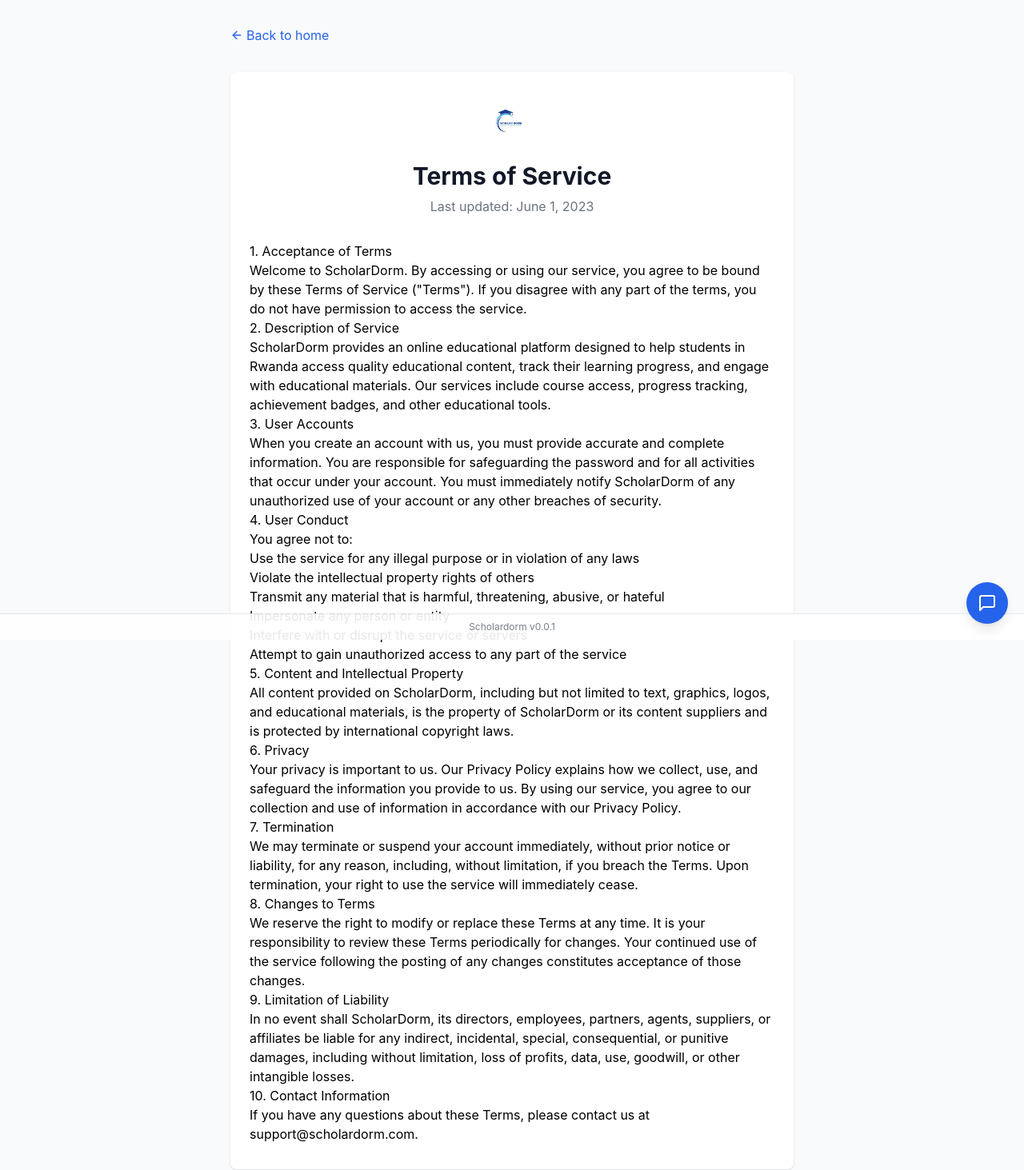
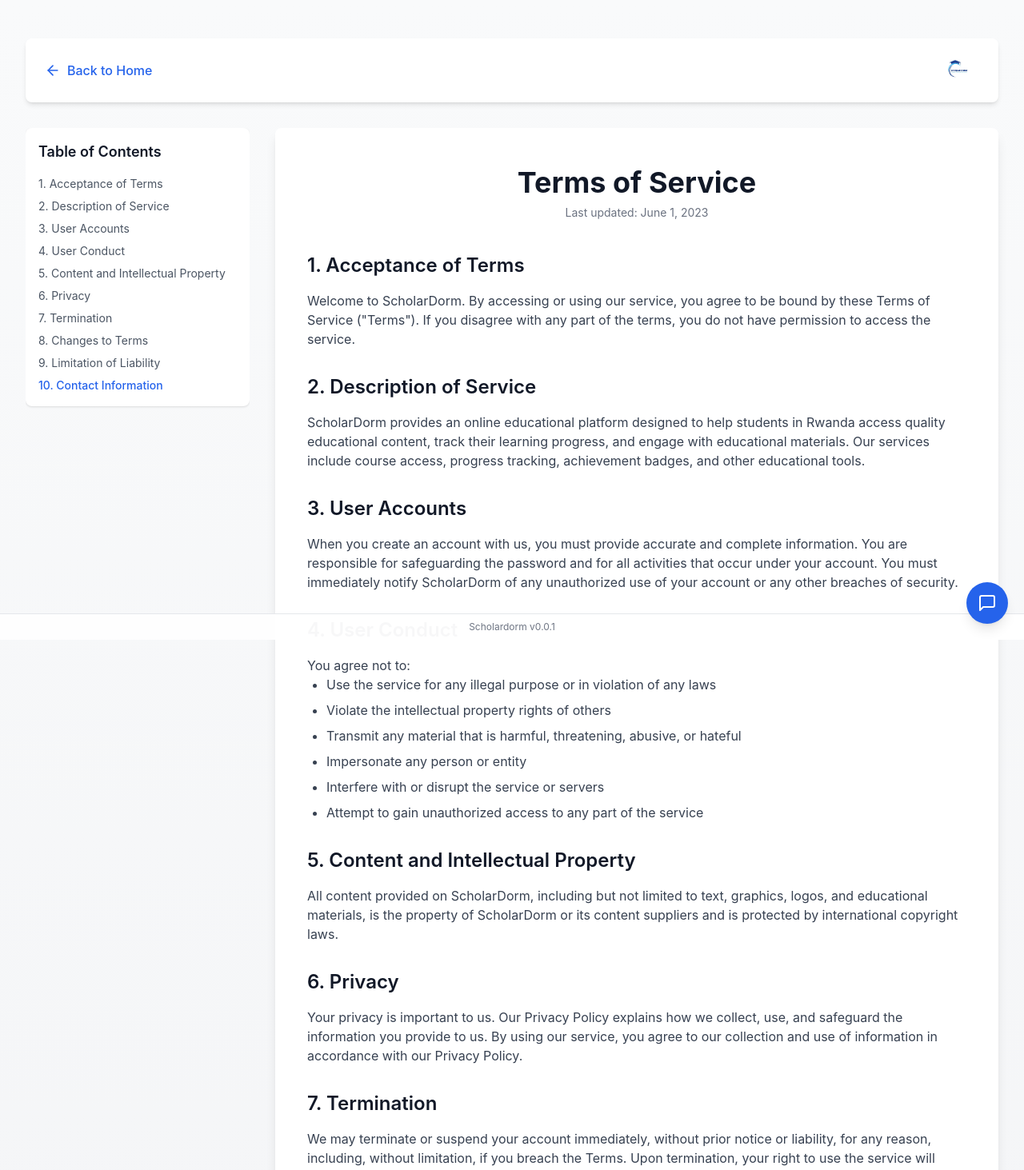
Before and after one commit to JoyOffere/ScholarDorm-Capstone, a React (Vite) app: page /terms in a window 1280 px wide. Shown: the top 1463 px of the page at 80% size. Built offline with nearby package versions, Linux system fonts and the light colour scheme.

Commit message:
feat: Add click-outside-to-close functionality and enhance animations for modals

```diff
--- a/landingPage/components/WelcomeModal.tsx
+++ b/landingPage/components/WelcomeModal.tsx
@@ -53,6 +53,12 @@
     }
   };
 
+  const handleBackdropClick = (e: React.MouseEvent<HTMLDivElement>) => {
+    if (e.target === e.currentTarget) {
+      handleClose();
+    }
+  };
+
   return (
     <AnimatePresence>
       {isOpen && (
@@ -65,13 +71,20 @@
           role="dialog"
           aria-modal="true"
           aria-labelledby="modal-title"
+          onClick={handleBackdropClick}
         >
           <motion.div
-            initial={{ scale: 0.85, opacity: 0, y: 50 }}
-            animate={{ scale: 1, opacity: 1, y: 0 }}
-            exit={{ scale: 0.85, opacity: 0, y: 50 }}
-            transition={{ type: 'spring', stiffness: 120, damping: 20 }}
+            initial={{ scale: 0.8, opacity: 0, y: 60, rotateX: 15 }}
+            animate={{ scale: 1, opacity: 1, y: 0, rotateX: 0 }}
+            exit={{ scale: 0.9, opacity: 0, y: 40, rotateX: -10 }}
+            transition={{
+              type: 'spring',
+              stiffness: 200,
+              damping: 25,
+              mass: 0.8
+            }}
             className="bg-white rounded-3xl shadow-2xl w-full max-w-lg overflow-hidden relative border border-gray-100/50"
+            onClick={(e) => e.stopPropagation()}
           >
             {/* Close button */}
             <motion.button
--- a/package.json
+++ b/package.json
@@ -13,11 +13,12 @@
   },
   "dependencies": {
     "@supabase/supabase-js": "^2.45.4",
-    "framer-motion": "^11.5.4",
+    "framer-motion": "^11.18.2",
     "lucide-react": "^0.441.0",
     "react": "^18.3.1",
     "react-dom": "^18.3.1",
     "react-hook-form": "^7.53.0",
+    "react-intersection-observer": "^9.16.0",
     "react-router-dom": "^6.26.2",
     "recharts": "^2.12.7",
     "sonner": "^2.0.7"
--- a/src/components/auth/RSLModal.tsx
+++ b/src/components/auth/RSLModal.tsx
@@ -1,4 +1,5 @@
 import React, { useState, useEffect, useRef } from 'react';
+import { motion } from 'framer-motion';
 import { XIcon, SettingsIcon, ChevronLeftIcon, ChevronRightIcon, PlayIcon, PauseIcon, Volume2Icon, VolumeXIcon, FullscreenIcon, AlertCircleIcon, FileTextIcon } from 'lucide-react';
 import { supabase } from '../../lib/supabase';
 import { RSLVideo, RSLSign, RSLCategory, getCategoryDisplayName, getCategoryIcon } from '../../lib/rsl-service';
@@ -86,17 +87,40 @@
     }
   };
 
+  const handleBackdropClick = (e: React.MouseEvent<HTMLDivElement>) => {
+    if (e.target === e.currentTarget) {
+      onClose();
+    }
+  };
+
   if (!isOpen) return null;
 
   const videos = content.filter(c => c.type === 'video').map(c => c.data as RSLVideo);
   const currentVideo = videos[currentVideoIndex];
 
   return (
-    <div className="fixed inset-0 z-50 flex items-center justify-center p-4 bg-black/60 backdrop-blur-sm">
-      <div
+    <motion.div
+      initial={{ opacity: 0 }}
+      animate={{ opacity: 1 }}
+      exit={{ opacity: 0 }}
+      transition={{ duration: 0.4, ease: 'easeOut' }}
+      className="fixed inset-0 z-50 flex items-center justify-center p-4 bg-black/60 backdrop-blur-sm"
+      onClick={handleBackdropClick}
+    >
+      <motion.div
+        initial={{ scale: 0.9, opacity: 0, y: 20 }}
+        animate={{ scale: 1, opacity: 1, y: 0 }}
+        exit={{ scale: 0.95, opacity: 0, y: 10 }}
+        transition={{
+          type: 'spring',
+          stiffness: 300,
+          damping: 30,
+          mass: 0.6
+        }}
         className={`bg-white rounded-2xl shadow-2xl w-full max-w-5xl max-h-[90vh] overflow-hidden transition-all duration-300 ${
           accessibilitySettings.high_contrast ? 'bg-gray-900 text-white border-2 border-white' : ''
         }`}
+        onClick={(e) => e.stopPropagation()}
       >
         <div className={`p-6 border-b flex justify-between items-center ${accessibilitySettings.high_contrast ? 'border-white' : 'border-gray-200'}`}>
           <h2 className={`text-2xl font-bold ${accessibilitySettings.large_text ? 'text-3xl' : ''} ${
@@ -411,7 +435,7 @@
             Close
           </button>
         </div>
-      </div>
-    </div>
+      </motion.div>
+    </motion.div>
   );
 };
--- a/src/components/legal/TermsOfService.tsx
+++ b/src/components/legal/TermsOfService.tsx
@@ -1,117 +1,241 @@
-import React from 'react';
-import { Link } from 'react-router-dom';
+import React, { useState, useEffect } from 'react';
+import { Link, useLocation } from 'react-router-dom';
 import { ArrowLeftIcon } from 'lucide-react';
+import { motion, AnimatePresence } from 'framer-motion';
+import { useInView } from 'react-intersection-observer';
+
+const sections = [
+  { id: 'acceptance', title: '1. Acceptance of Terms' },
+  { id: 'description', title: '2. Description of Service' },
+  { id: 'user-accounts', title: '3. User Accounts' },
+  { id: 'user-conduct', title: '4. User Conduct' },
+  { id: 'content-ip', title: '5. Content and Intellectual Property' },
+  { id: 'privacy', title: '6. Privacy' },
+  { id: 'termination', title: '7. Termination' },
+  { id: 'changes', title: '8. Changes to Terms' },
+  { id: 'liability', title: '9. Limitation of Liability' },
+  { id: 'contact', title: '10. Contact Information' },
+];
+
 export const TermsOfService: React.FC = () => {
-  return <div className="min-h-screen bg-gray-50 pb-8">
-      <div className="max-w-3xl mx-auto py-8 px-4 sm:px-6 lg:px-8">
-        <div className="mb-8">
-          <Link to="/" className="inline-flex items-center text-blue-600 hover:text-blue-800">
-            <ArrowLeftIcon size={16} className="mr-1" />
-            <span>Back to home</span>
+  const [activeSection, setActiveSection] = useState<string>('acceptance');
+  const { hash } = useLocation();
+
+  // Smooth scroll to section when hash changes
+  useEffect(() => {
+    if (hash) {
+      const element = document.getElementById(hash.replace('#', ''));
+      if (element) {
+        element.scrollIntoView({ behavior: 'smooth' });
+      }
+    }
+  }, [hash]);
+
+  return (
+    <div className="min-h-screen bg-gradient-to-b from-gray-50 to-gray-100 py-12">
+      <div className="max-w-7xl mx-auto px-4 sm:px-6 lg:px-8">
+        {/* Header */}
+        <motion.div
+          initial={{ opacity: 0, y: -20 }}
+          animate={{ opacity: 1, y: 0 }}
+          transition={{ duration: 0.5 }}
+          className="sticky top-0 z-10 bg-white shadow-md rounded-lg py-4 mb-8"
+        >
+          <div className="flex items-center justify-between px-6">
+            <Link
+              to="/"
+              className="inline-flex items-center text-blue-600 hover:text-blue-800 transition-colors duration-300"
+            >
+              <ArrowLeftIcon size={20} className="mr-2" />
+              <span className="font-medium">Back to Home</span>
             </Link>
+            <div className="hidden md:block">
+              <img
+                src="/SCHOLARDORM_LOGO.png"
+                alt="ScholarDorm Logo"
+                className="h-12"
+              />
             </div>
-        <div className="bg-white shadow rounded-lg overflow-hidden">
-          <div className="px-6 py-8">
-            <div className="text-center mb-8">
-              <img src="/SCHOLARDORM_LOGO.png" alt="ScholarDorm Logo" className="h-16 mx-auto mb-4" />
-              <h1 className="text-3xl font-bold text-gray-900">
+          </div>
+        </motion.div>
+
+        {/* Main Content */}
+        <div className="grid grid-cols-1 md:grid-cols-4 gap-8">
+          {/* Table of Contents (Sticky Sidebar) */}
+          <motion.aside
+            initial={{ opacity: 0, x: -20 }}
+            animate={{ opacity: 1, x: 0 }}
+            transition={{ duration: 0.5, delay: 0.2 }}
+            className="hidden md:block md:col-span-1 sticky top-24 max-h-[calc(100vh-8rem)] overflow-y-auto"
+          >
+            <div className="bg-white rounded-lg shadow p-4">
+              <h3 className="text-lg font-semibold text-gray-900 mb-4">
+                Table of Contents
+              </h3>
+              <ul className="space-y-2">
+                {sections.map((section) => (
+                  <li key={section.id}>
+                    <a
+                      href={`#${section.id}`}
+                      className={`block text-sm transition-colors duration-200 ${
+                        activeSection === section.id
+                          ? 'text-blue-600 font-medium'
+                          : 'text-gray-600 hover:text-blue-500'
+                      }`}
+                      onClick={() => setActiveSection(section.id)}
+                    >
+                      {section.title}
+                    </a>
+                  </li>
+                ))}
+              </ul>
+            </div>
+          </motion.aside>
+
+          {/* Terms Content */}
+          <motion.div
+            initial={{ opacity: 0, y: 20 }}
+            animate={{ opacity: 1, y: 0 }}
+            transition={{ duration: 0.5, delay: 0.3 }}
+            className="md:col-span-3 bg-white shadow-lg rounded-lg overflow-hidden"
+          >
+            <div className="px-6 py-8 sm:px-10 sm:py-12">
+              <div className="text-center mb-10">
+                <img
+                  src="/SCHOLARDORM_LOGO.png"
+                  alt="ScholarDorm Logo"
+                  className="h-16 mx-auto mb-4 md:hidden"
+                />
+                <h1 className="text-3xl sm:text-4xl font-bold text-gray-900">
                   Terms of Service
                 </h1>
-              <p className="text-gray-500 mt-2">Last updated: June 1, 2023</p>
+                <p className="text-gray-500 mt-2 text-sm">
+                  Last updated: June 1, 2023
+                </p>
               </div>
-            <div className="prose max-w-none">
-              <h2>1. Acceptance of Terms</h2>
+
+              <div className="prose max-w-none text-gray-700">
+                <Section id="acceptance" title="1. Acceptance of Terms" setActiveSection={setActiveSection}>
                   <p>
-                Welcome to ScholarDorm. By accessing or using our service, you
-                agree to be bound by these Terms of Service ("Terms"). If you
-                disagree with any part of the terms, you do not have permission
-                to access the service.
+                    Welcome to ScholarDorm. By accessing or using our service, you agree to be bound by these Terms of Service ("Terms"). If you disagree with any part of the terms, you do not have permission to access the service.
                   </p>
-              <h2>2. Description of Service</h2>
+                </Section>
+
+                <Section id="description" title="2. Description of Service" setActiveSection={setActiveSection}>
                   <p>
-                ScholarDorm provides an online educational platform designed to
-                help students in Rwanda access quality educational content,
-                track their learning progress, and engage with educational
-                materials. Our services include course access, progress
-                tracking, achievement badges, and other educational tools.
+                    ScholarDorm provides an online educational platform designed to help students in Rwanda access quality educational content, track their learning progress, and engage with educational materials. Our services include course access, progress tracking, achievement badges, and other educational tools.
                   </p>
-              <h2>3. User Accounts</h2>
+                </Section>
+
+                <Section id="user-accounts" title="3. User Accounts" setActiveSection={setActiveSection}>
                   <p>
-                When you create an account with us, you must provide accurate
-                and complete information. You are responsible for safeguarding
-                the password and for all activities that occur under your
-                account. You must immediately notify ScholarDorm of any
-                unauthorized use of your account or any other breaches of
-                security.
+                    When you create an account with us, you must provide accurate and complete information. You are responsible for safeguarding the password and for all activities that occur under your account. You must immediately notify ScholarDorm of any unauthorized use of your account or any other breaches of security.
                   </p>
-              <h2>4. User Conduct</h2>
+                </Section>
+
+                <Section id="user-conduct" title="4. User Conduct" setActiveSection={setActiveSection}>
                   <p>You agree not to:</p>
-              <ul>
-                <li>
-                  Use the service for any illegal purpose or in violation of any
-                  laws
-                </li>
+                  <ul className="list-disc pl-6 space-y-2">
+                    <li>Use the service for any illegal purpose or in violation of any laws</li>
                     <li>Violate the intellectual property rights of others</li>
-                <li>
-                  Transmit any material that is harmful, threatening, abusive,
-                  or hateful
-                </li>
+                    <li>Transmit any material that is harmful, threatening, abusive, or hateful</li>
                     <li>Impersonate any person or entity</li>
                     <li>Interfere with or disrupt the service or servers</li>
-                <li>
-                  Attempt to gain unauthorized access to any part of the service
-                </li>
+                    <li>Attempt to gain unauthorized access to any part of the service</li>
                   </ul>
-              <h2>5. Content and Intellectual Property</h2>
+                </Section>
+
+                <Section id="content-ip" title="5. Content and Intellectual Property" setActiveSection={setActiveSection}>
                   <p>
-                All content provided on ScholarDorm, including but not limited
-                to text, graphics, logos, and educational materials, is the
-                property of ScholarDorm or its content suppliers and is
-                protected by international copyright laws.
+                    All content provided on ScholarDorm, including but not limited to text, graphics, logos, and educational materials, is the property of ScholarDorm or its content suppliers and is protected by international copyright laws.
                   </p>
-              <h2>6. Privacy</h2>
+                </Section>
+
+                <Section id="privacy" title="6. Privacy" setActiveSection={setActiveSection}>
                   <p>
-                Your privacy is important to us. Our Privacy Policy explains how
-                we collect, use, and safeguard the information you provide to
-                us. By using our service, you agree to our collection and use of
-                information in accordance with our Privacy Policy.
+                    Your privacy is important to us. Our Privacy Policy explains how we collect, use, and safeguard the information you provide to us. By using our service, you agree to our collection and use of information in accordance with our Privacy Policy.
                   </p>
-              <h2>7. Termination</h2>
+                </Section>
+
+                <Section id="termination" title="7. Termination" setActiveSection={setActiveSection}>
                   <p>
-                We may terminate or suspend your account immediately, without
-                prior notice or liability, for any reason, including, without
-                limitation, if you breach the Terms. Upon termination, your
-                right to use the service will immediately cease.
+                    We may terminate or suspend your account immediately, without prior notice or liability, for any reason, including, without limitation, if you breach the Terms. Upon termination, your right to use the service will immediately cease.
                   </p>
-              <h2>8. Changes to Terms</h2>
+                </Section>
+
+                <Section id="changes" title="8. Changes to Terms" setActiveSection={setActiveSection}>
                   <p>
-                We reserve the right to modify or replace these Terms at any
-                time. It is your responsibility to review these Terms
-                periodically for changes. Your continued use of the service
-                following the posting of any changes constitutes acceptance of
-                those changes.
+                    We reserve the right to modify or replace these Terms at any time. It is your responsibility to review these Terms periodically for changes. Your continued use of the service following the posting of any changes constitutes acceptance of those changes.
                   </p>
-              <h2>9. Limitation of Liability</h2>
+                </Section>
+
+                <Section id="liability" title="9. Limitation of Liability" setActiveSection={setActiveSection}>
                   <p>
-                In no event shall ScholarDorm, its directors, employees,
-                partners, agents, suppliers, or affiliates be liable for any
-                indirect, incidental, special, consequential, or punitive
-                damages, including without limitation, loss of profits, data,
-                use, goodwill, or other intangible losses.
+                    In no event shall ScholarDorm, its directors, employees, partners, agents, suppliers, or affiliates be liable for any indirect, incidental, special, consequential, or punitive damages, including without limitation, loss of profits, data, use, goodwill, or other intangible losses.
                   </p>
-              <h2>10. Contact Information</h2>
+                </Section>
+
+                <Section id="contact" title="10. Contact Information" setActiveSection={setActiveSection}>
                   <p>
-                If you have any questions about these Terms, please contact us
-                at support@scholardorm.com.
+                    If you have any questions about these Terms, please contact us at{' '}
+                    <a
+                      href="mailto:support@scholardorm.com"
+                      className="text-blue-600 hover:underline"
+                    >
+                      support@scholardorm.com
+                    </a>.
                   </p>
+                </Section>
               </div>
             </div>
+          </motion.div>
         </div>
-        <div className="mt-8 text-center">
+
+        {/* Footer */}
+        <motion.div
+          initial={{ opacity: 0 }}
+          animate={{ opacity: 1 }}
+          transition={{ duration: 0.5, delay: 0.4 }}
+          className="mt-12 text-center"
+        >
           <p className="text-gray-500 text-sm">
             &copy; 2023 ScholarDorm. All rights reserved.
           </p>
+        </motion.div>
       </div>
     </div>
-    </div>;
+  );
 };
+
+// Section Component with Intersection Observer
+const Section: React.FC<{
+  id: string;
+  title: string;
+  children: React.ReactNode;
+  setActiveSection: (id: string) => void;
+}> = ({ id, title, children, setActiveSection }) => {
+  const { ref, inView } = useInView({
+    threshold: 0.5,
+  });
+
+  useEffect(() => {
+    if (inView) {
+      setActiveSection(id);
+    }
+  }, [inView, id, setActiveSection]);
+
+  return (
+    <motion.section
+      ref={ref}
+      id={id}
+      initial={{ opacity: 0, y: 20 }}
+      whileInView={{ opacity: 1, y: 0 }}
+      transition={{ duration: 0.5 }}
+      viewport={{ once: true }}
+      className="mb-8"
+    >
+      <h2 className="text-2xl font-semibold text-gray-900 mb-4">{title}</h2>
+      {children}
+    </motion.section>
+  );
+};
```
Also changed, not shown: 1 other file (tests, documents, lock files or other folders). Lines whose indentation alone changed are shown as unchanged.
